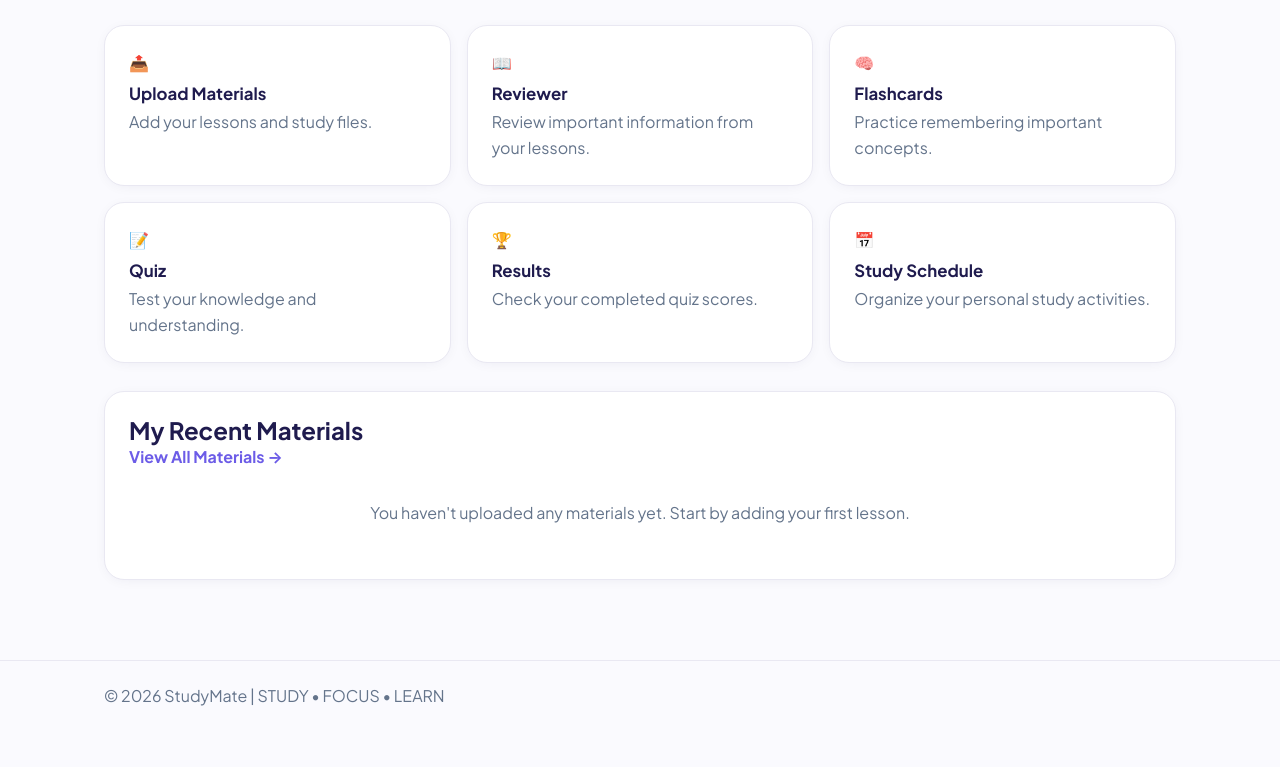
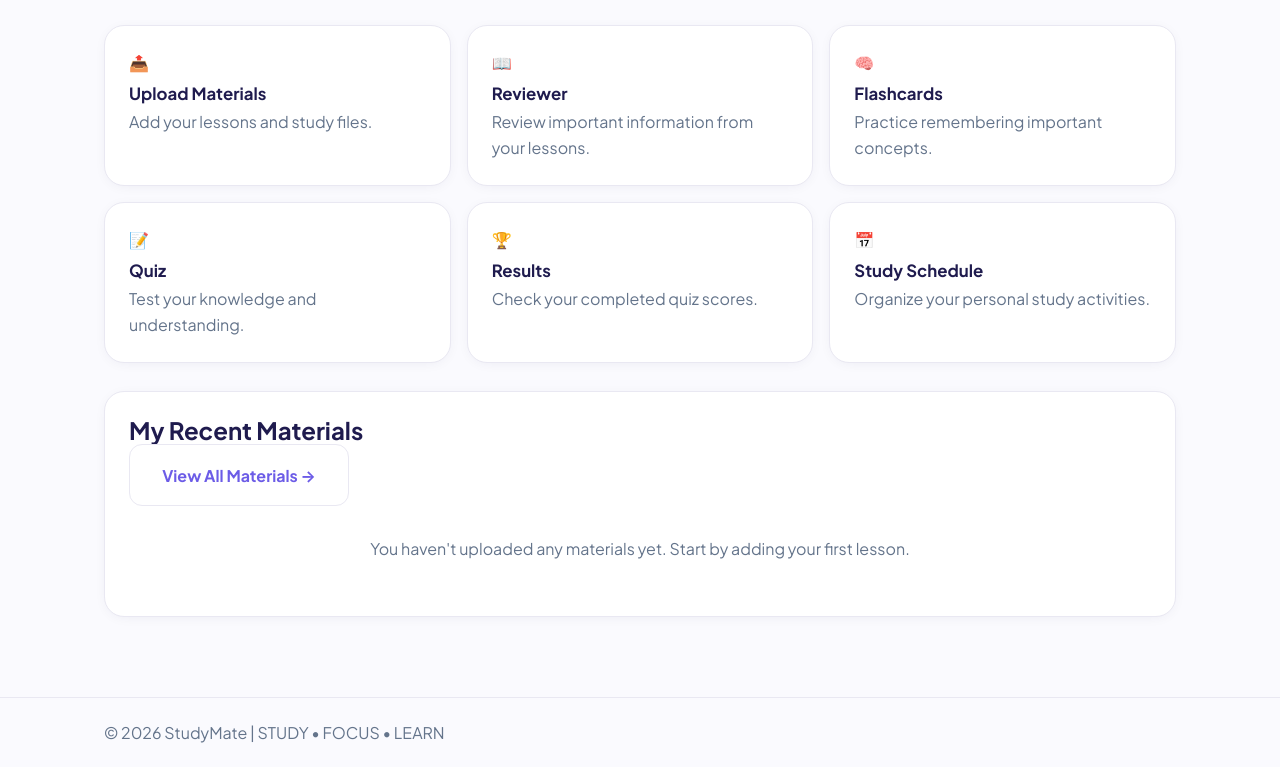
Before and after one commit to Jeadine29/StudyMate-Group7-WebDev, a plain HTML site: page pages/dashboard.html in a window 1280 px wide. Shown: the part 736-1503 px from the top of the page. Before the commit the page ends 1467 px from the top, so only its background shows below. Drawn offline with Linux system fonts and the light colour scheme.

Commit message:
Update dashboard.html
updated the button for  "View All Materials"

```diff
--- a/pages/dashboard.html
+++ b/pages/dashboard.html
@@ -186,7 +186,7 @@
             <div class="row" style="justify-content: space-between; align-items: center; flex-wrap: wrap;">
                 <h2>My Recent Materials</h2>
 
-                <a href="upload.html" class="text-link">
+                <a href="upload.html" class="btn btn-outline back-button">
                     View All Materials →
                 </a>
             </div>
```
